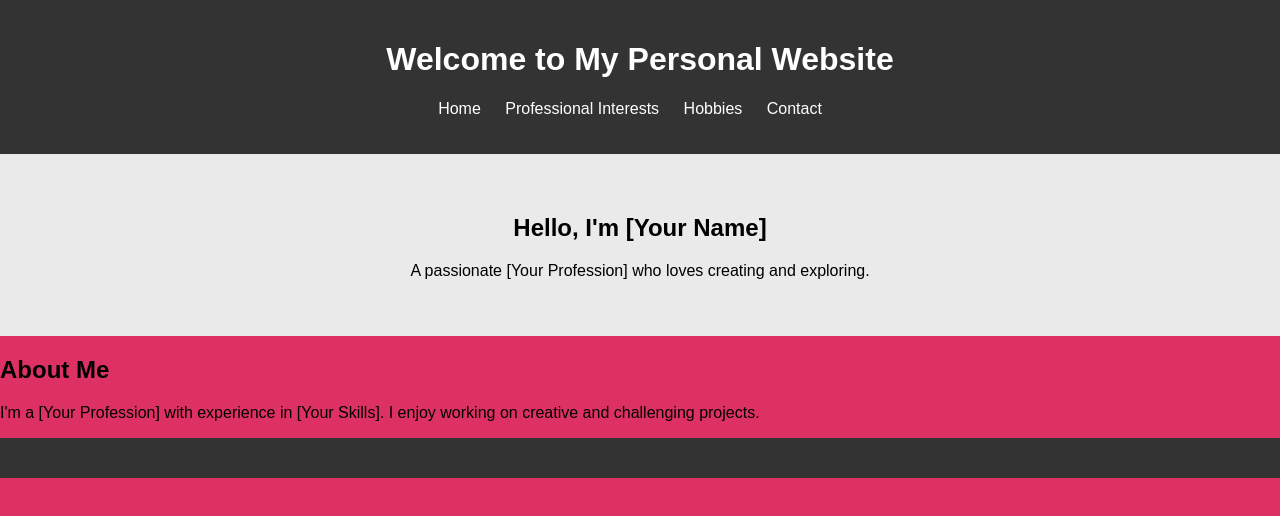
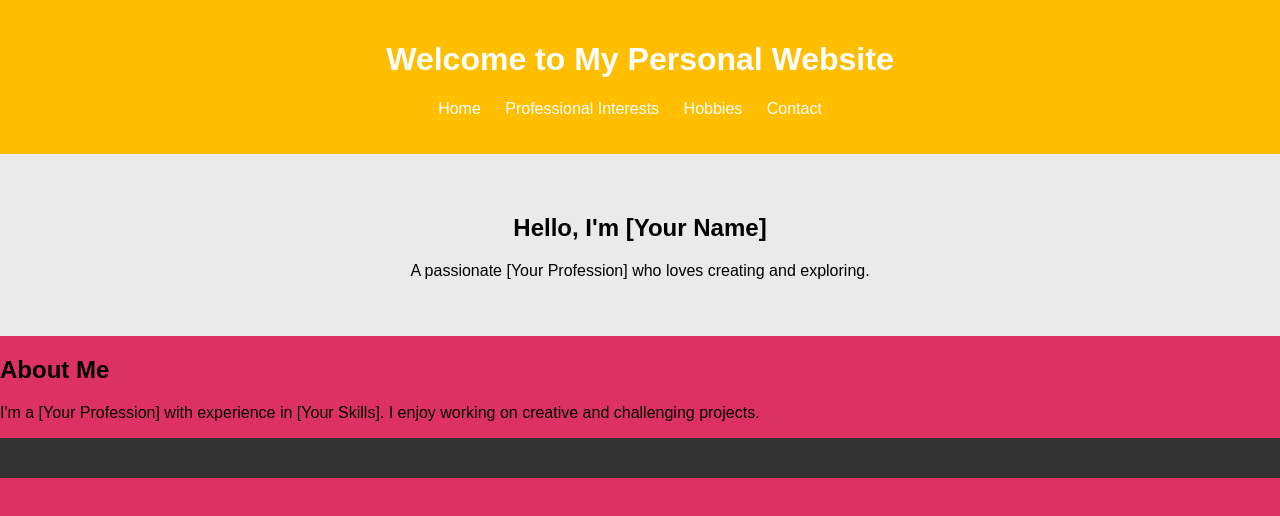
Before and after one commit to atangmoalosi/personalwebsite, a plain HTML site: page index.html in a window 1280 px wide. Shown: the top 516 px of the page. Drawn offline with Linux system fonts and the light colour scheme.

Commit message:
Update styles.css

```diff
--- a/styles.css
+++ b/styles.css
@@ -8,7 +8,7 @@ body {
 }
 
 header {
-    background-color: #333;
+    background-color: #FFBF00;
     color: white;
     padding: 20px;
     text-align: center;
```
